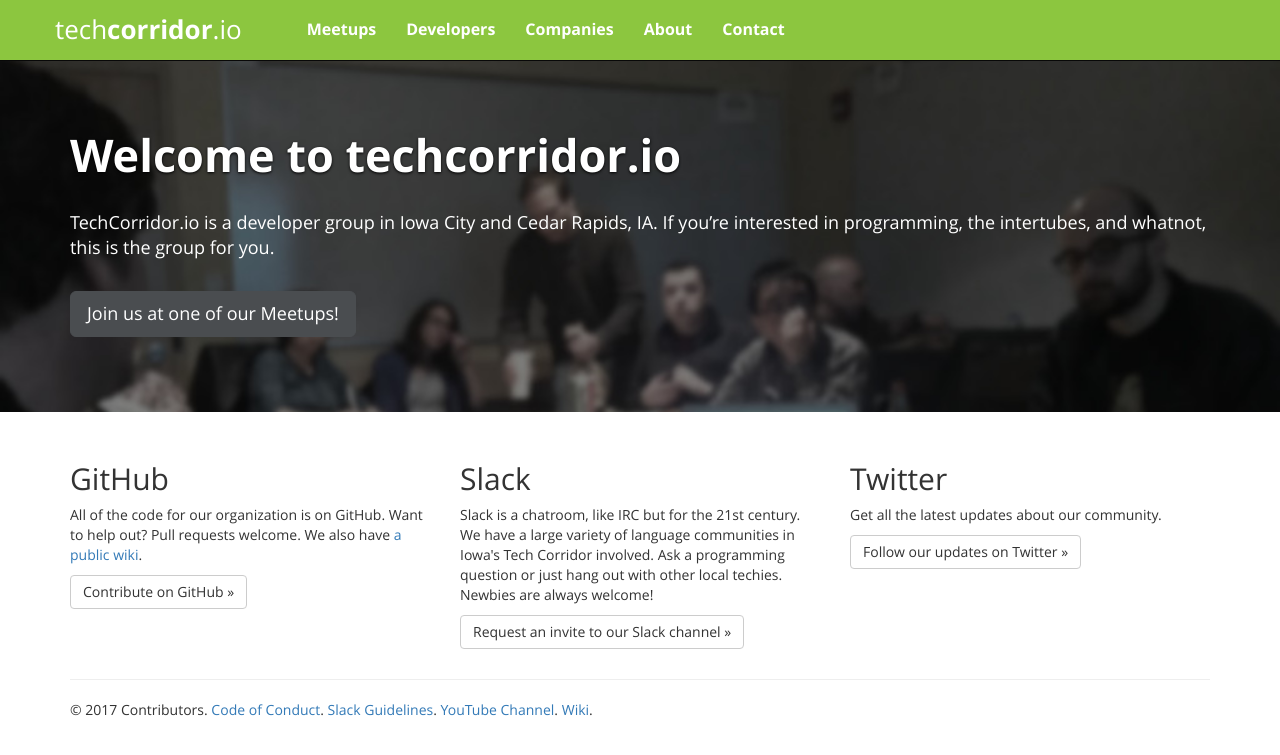
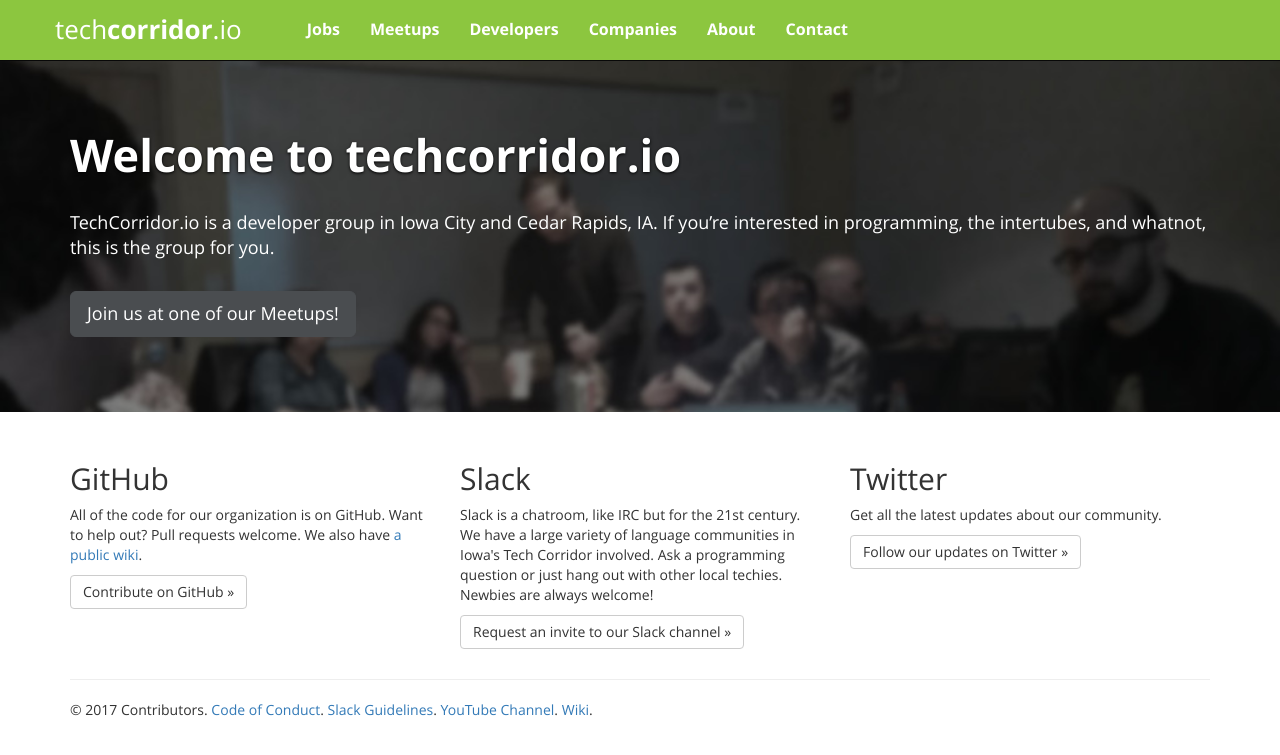
Before and after one commit to techcorridorio/techcorridorio.github.io, a Jekyll site: the page built from index.html, in a window 1280 px wide. Shown: the top 755 px of the page. Built offline with Jekyll 4.4.1, drawn with Linux system fonts in a browser that asks for light colours; nearby versions of some CDN libraries.

Commit message:
Add jobs to top nav

```diff
--- a/_layouts/default.html
+++ b/_layouts/default.html
@@ -42,6 +42,7 @@
                 </div>
                 <div id="navbar" class="navbar-collapse collapse">
                     <ul class="nav navbar-nav">
+                        <li><a href="http://jobs.techcorridor.io/">Jobs</a></li>
                         <li><a href="meetups.html">Meetups</a></li>
                         <li><a href="developers.html">Developers</a></li>
                         <li><a href="companies.html">Companies</a></li>
```
